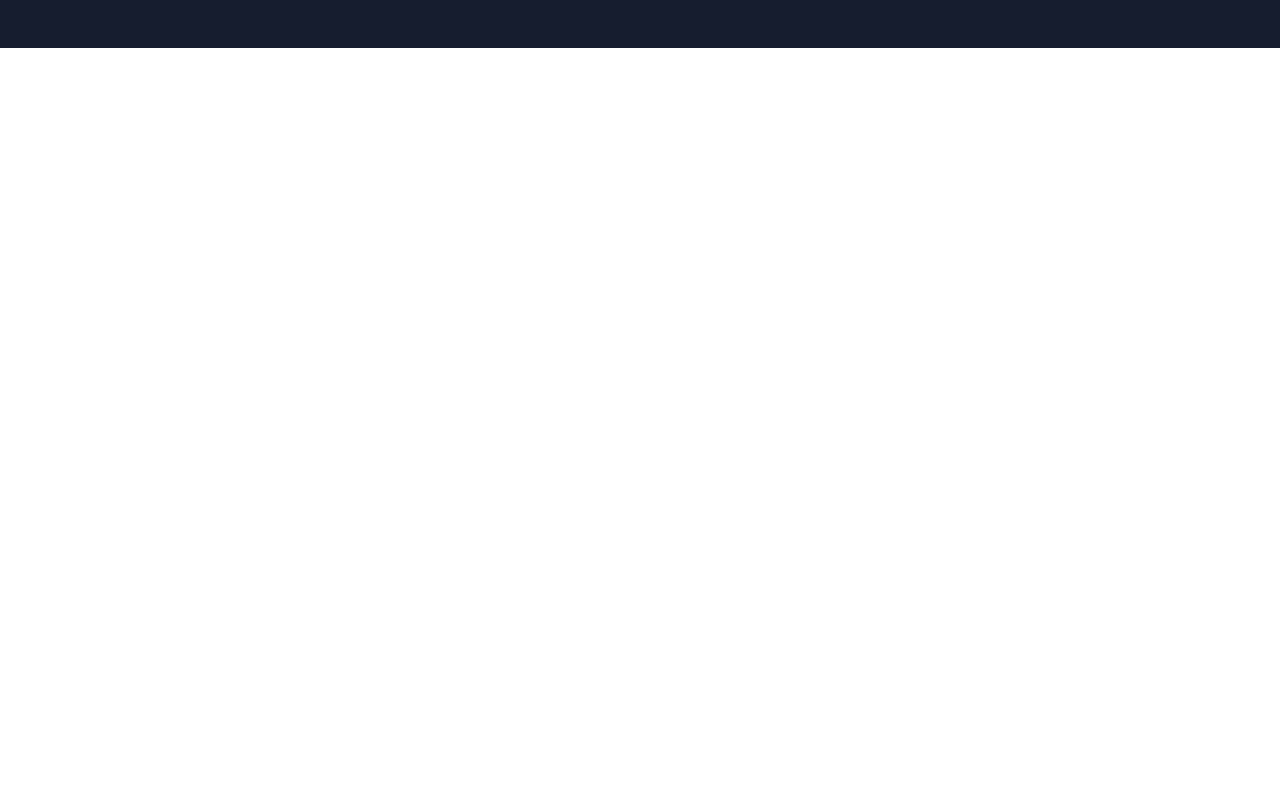
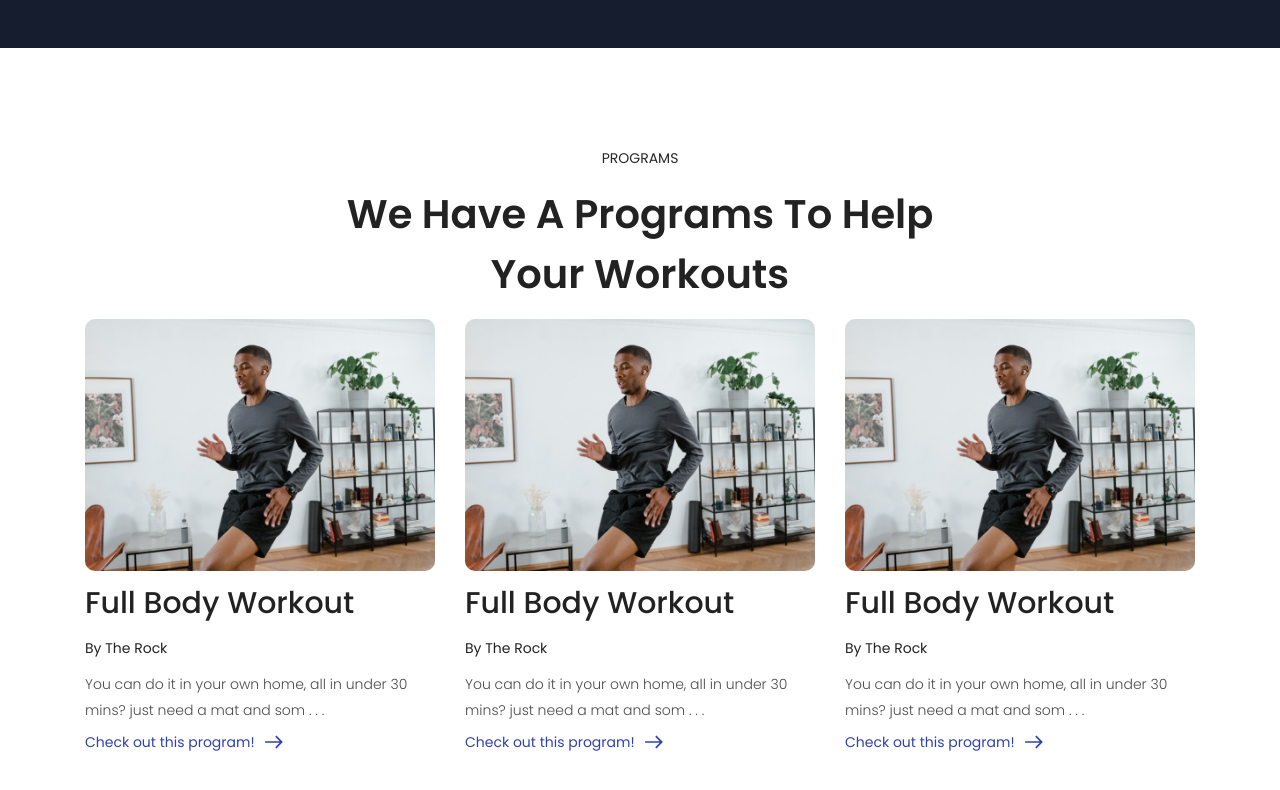
Before and after one commit to DolimovS/Fitnes.js, a plain HTML site: page index.html in a window 1280 px wide. Shown: the part 1277-2067 px from the top of the page. Before the commit the page ends 1325 px from the top, so only its background shows below. Drawn offline with Linux system fonts and the light colour scheme.

Commit message:
section_first

```diff
--- a/index.html
+++ b/index.html
@@ -54,7 +54,7 @@
         </main>
     </header>
     <section>
-        <!-- <div class="section_first container">
+         <div class="section_first container">
             <p>PROGRAMS</p>
             <h1>We Have A Programs To Help <br>
                 Your Workouts</h1>
@@ -81,7 +81,7 @@
                     <a href="#"><p>Check out this program!</p><img src="./svg/strelka.svg" alt=""></a>
                 </div>
             </div>
-        </div> -->
+        </div>
         <!-- <div class="section_second container">
             <div class="section_second_img">
                 <div class="section_second_img1"></div>
```
